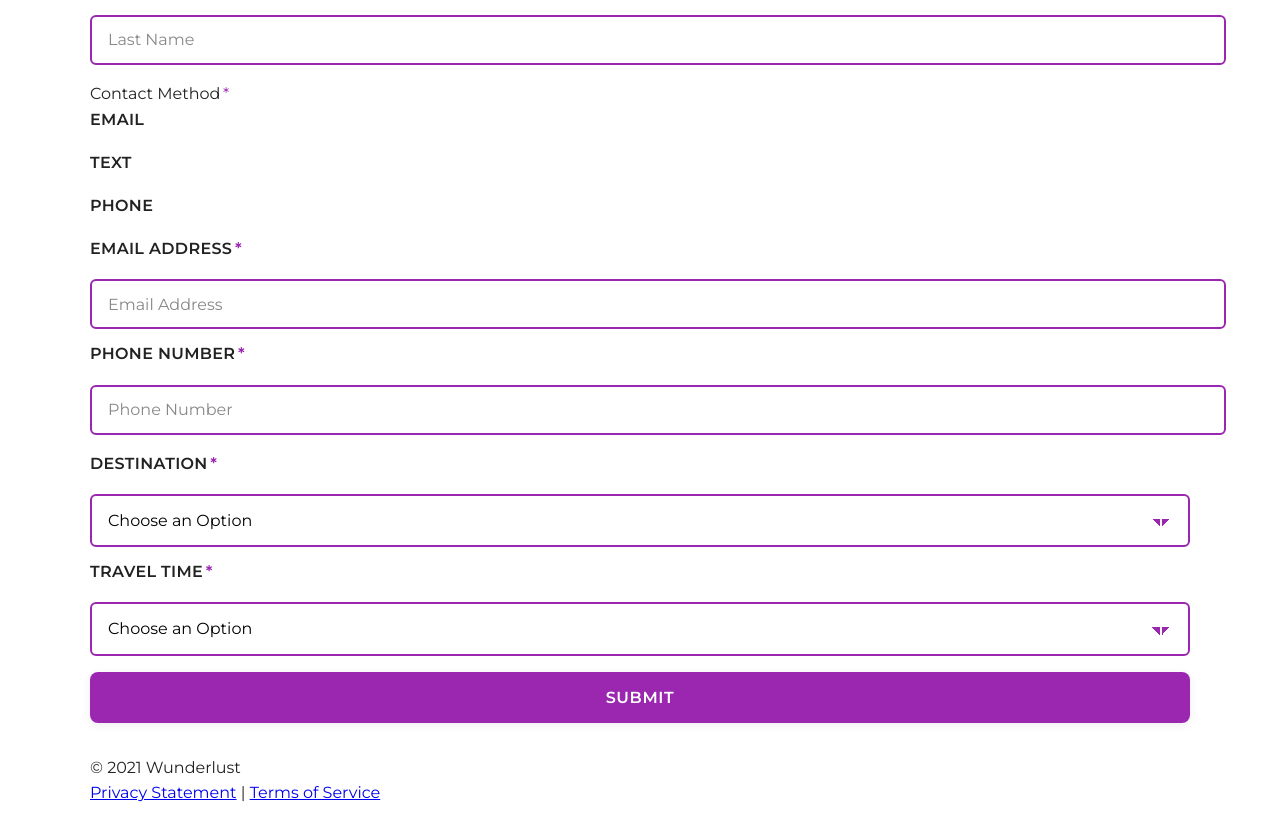
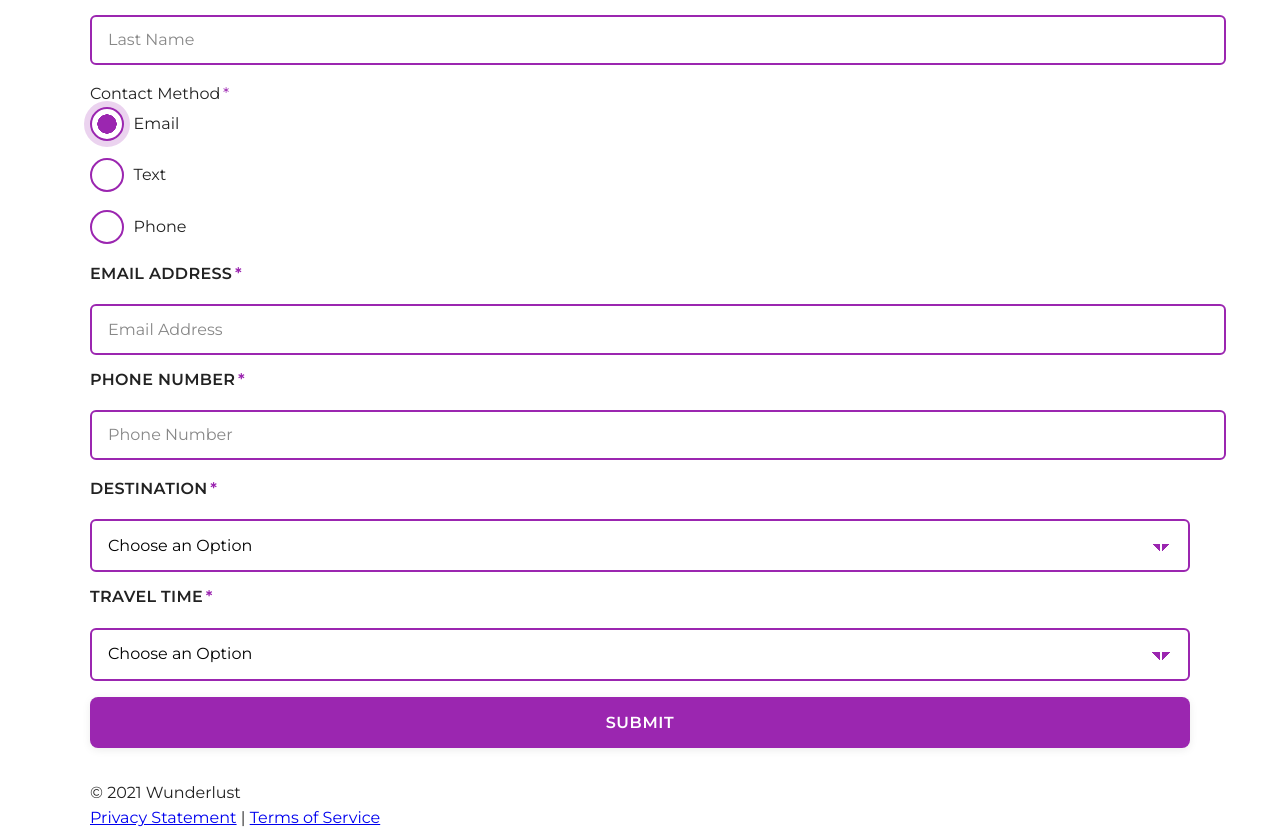
Before and after one commit to Taliesin-2/wunderlust, a plain HTML site: page index.html in a window 1280 px wide. Shown: the part 3494-4325 px from the top of the page. Before the commit the page ends 4300 px from the top, so only its background shows below. Drawn offline with Linux system fonts and the light colour scheme.

Commit message:
Update styles.css

```diff
--- a/styles.css
+++ b/styles.css
@@ -50,15 +50,15 @@ table { border-collapse: collapse; border-spacing: 0; }
   --w-semibold: 600;
 
   --fs-h1: 2rem;
-  --fs-h2: 2rem;        /* “Majorca” on mobile */
+  --fs-h2: 2rem;
   --fs-h3: 1.5rem;
   --fs-h4: 1rem;
   --fs-body: 1rem;
   --fs-small: 0.875rem;
 
-  --space-1: 0.25rem;
-  --space-2: 0.5rem;
-  --space-3: 0.75rem;
+  --space-1: .25rem;
+  --space-2: .5rem;
+  --space-3: .75rem;
   --space-4: 1rem;
   --space-5: 1.5rem;
   --space-6: 2rem;
@@ -176,18 +176,17 @@ main picture{margin-block:var(--space-3)}
 #about .about-dl dd::before{ content:attr(data-label); text-transform:uppercase; letter-spacing:.06em; font-weight:var(--w-semibold); margin-bottom:.05rem; }
 
 /* =========================
-   Contact — scoped to the form after #contact
+   Contact — scoped to form after #contact
    ========================= */
 #contact + form{ padding-block:var(--space-6); }
 #contact + form .form-required{ font-size:.9rem; font-style:italic; color:#666; margin-left:.5rem; }
 
-/* fields stack */
 #contact + form fieldset{
   border:0; padding:0; margin:0 0 var(--space-4);
   display:grid; gap:var(--space-3);
 }
 
-/* labels */
+/* labels (UPPERCASE) */
 #contact + form label{
   font-weight:var(--w-semibold);
   text-transform:uppercase;
@@ -227,30 +226,43 @@ main picture{margin-block:var(--space-3)}
   background-repeat: no-repeat;
 }
 
-/* radio group — works with input + label markup */
+/* ---- radios: pattern A — input + label ---- */
 #contact + form input[type="radio"]{
   position:absolute; opacity:0; width:0; height:0;
 }
 #contact + form input[type="radio"] + label{
   position:relative; padding-left:44px; margin-right:var(--space-4);
   display:inline-flex; align-items:center; line-height:1;
+  text-transform:none; letter-spacing:0; font-weight:var(--w-regular);
 }
-/* outer ring */
 #contact + form input[type="radio"] + label::before{
   content:""; position:absolute; left:0; top:50%; transform:translateY(-50%);
   width:28px; height:28px; border-radius:50%; border:2px solid var(--purple);
 }
-/* inner dot when checked */
 #contact + form input[type="radio"]:checked + label::after{
   content:""; position:absolute; left:7px; top:50%; transform:translateY(-50%);
   width:14px; height:14px; border-radius:50%; background:var(--purple);
 }
-/* focus ring */
 #contact + form input[type="radio"]:focus-visible + label::before{
   box-shadow:var(--focus-ring);
 }
 
-/* submit button */
+/* ---- radios: pattern B — .radio wrapper (input + .radio-control + .radio-label) ---- */
+#contact + form .radio{ display:flex; align-items:center; gap:.6rem; }
+#contact + form .radio input{ position:absolute; opacity:0; inset:0; cursor:pointer; }
+#contact + form .radio .radio-control{
+  width:30px; height:30px; border-radius:50%;
+  border:2px solid var(--purple); display:inline-block; position:relative;
+}
+#contact + form .radio input:checked + .radio-control{
+  outline:6px solid rgba(155,38,176,.20);
+  background: radial-gradient(var(--purple) 0 45%, transparent 46% 100%);
+}
+#contact + form .radio .radio-label{
+  text-transform:none; letter-spacing:0; font-weight:var(--w-regular);
+}
+
+/* submit */
 #contact + form button[type="submit"],
 #contact + form input[type="submit"]{
   width:100%;
@@ -272,4 +284,6 @@ main picture{margin-block:var(--space-3)}
 @media (min-width:768px){
   #plan>div{ grid-template-columns:repeat(2,1fr); }
 }
-@media (prefers-reduced-motion:reduce){ *{ animation:none!important; transition:none!important; } }
+@media (prefers-reduced-motion:reduce){
+  *{ animation:none!important; transition:none!important; }
+}
```
